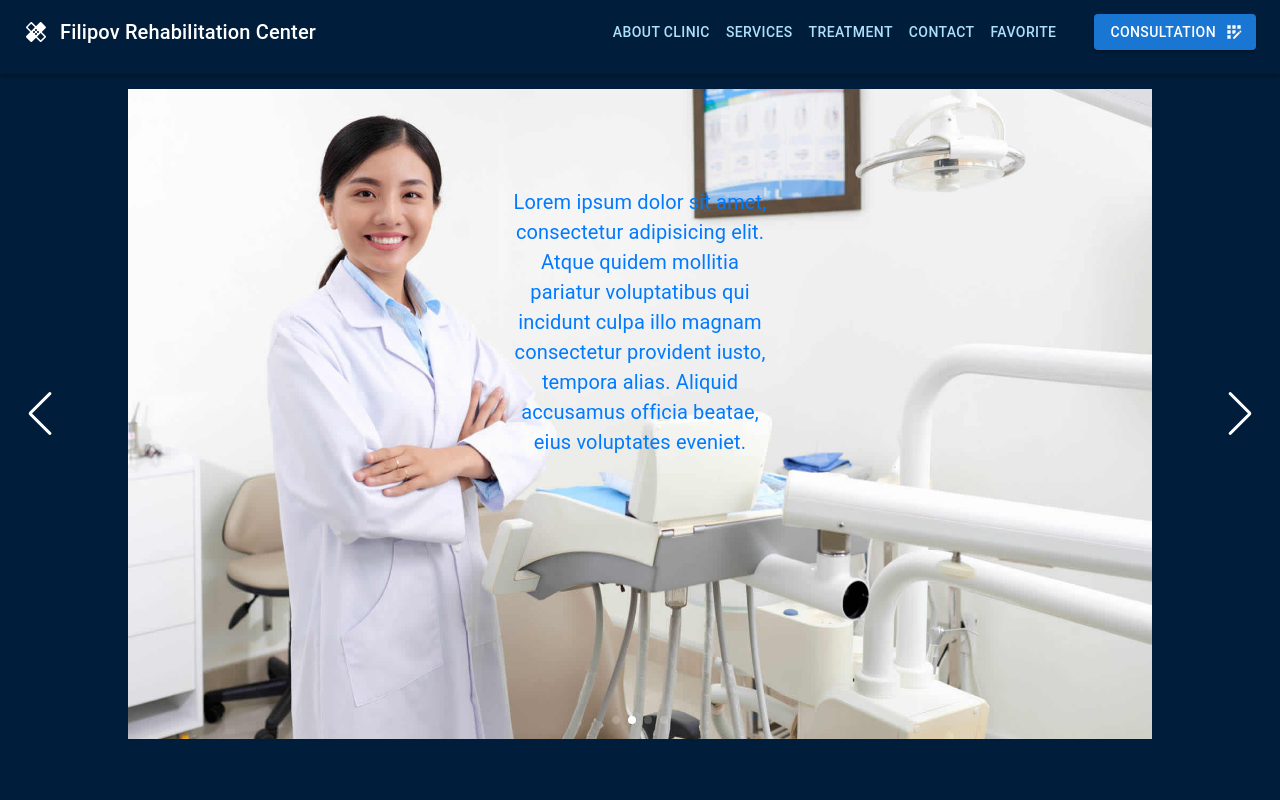
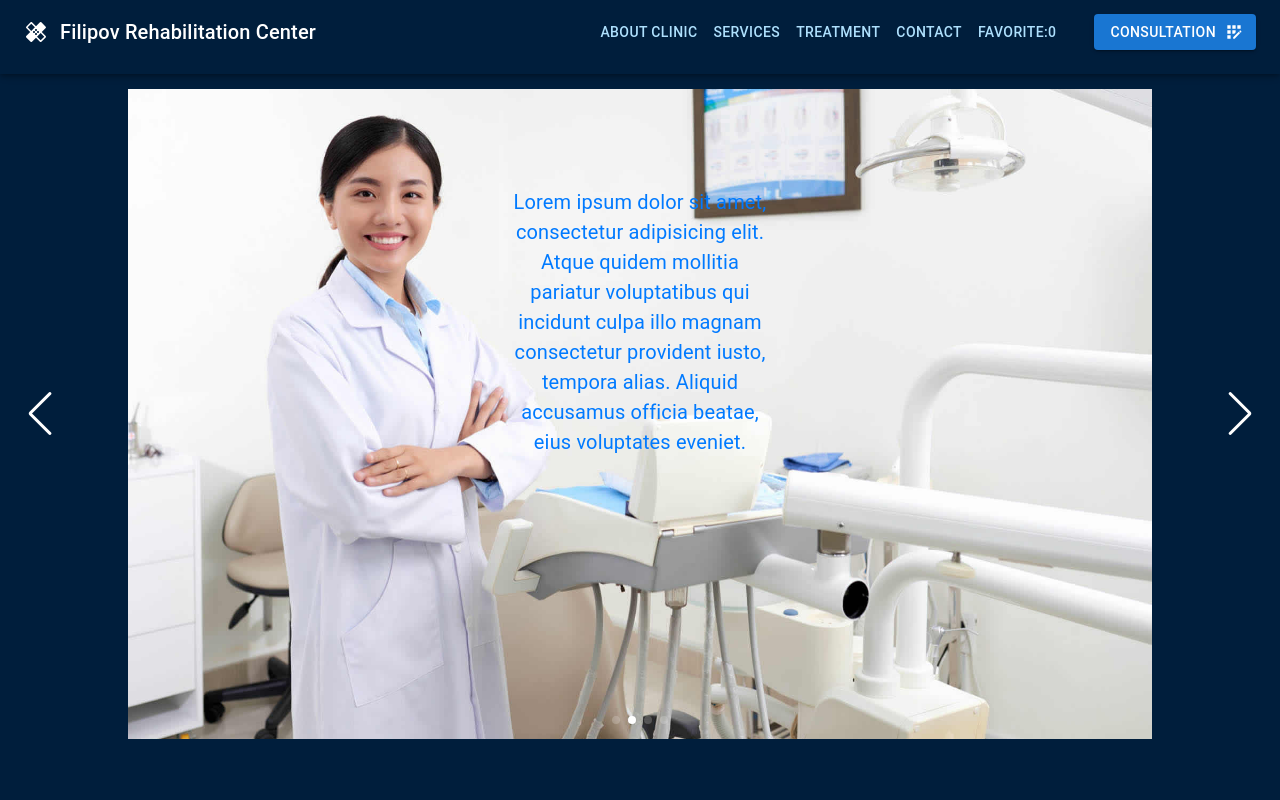
Before and after one commit to filipovandrij/rehabilitation, a React (Create React App) app: page / in a window 1280 px wide. Shown: the top 800 px of the page. Built offline with nearby package versions, Linux system fonts and the light colour scheme.

Commit message:
fix text

```diff
--- /dev/null
+++ b/src/components/FavoriteTotalAdd.tsx
@@ -0,0 +1,5 @@
+type Props = {}
+const FavoriteTotalAdd = (props: Props) => {
+    return <div>0</div>
+}
+export default FavoriteTotalAdd
--- a/src/components/Menu/Menu.tsx
+++ b/src/components/Menu/Menu.tsx
@@ -2,6 +2,7 @@ import { Button } from '@mui/material'
 import AppRegistrationIcon from '@mui/icons-material/AppRegistration'
 import './Menu.scss'
 import { Link } from 'react-router-dom'
+import FavoriteTotalAdd from '../FavoriteTotalAdd'
 
 type Props = {}
 const Menu = (props: Props) => {
@@ -83,11 +84,11 @@ const Menu = (props: Props) => {
                 </div>
             </Button>
             <Button className="btn">Contact</Button>
-            <Button className="btn">
-                <Link className="favorite-page" to="/Favorite">
-                    Favorite
-                </Link>
-            </Button>
+            <Link className="favorite-page" to="/Favorite">
+                <Button className="btn">
+                    Favorite: <FavoriteTotalAdd />
+                </Button>
+            </Link>
             <Button
                 className="btn_сonsultation"
                 variant="contained"
```
